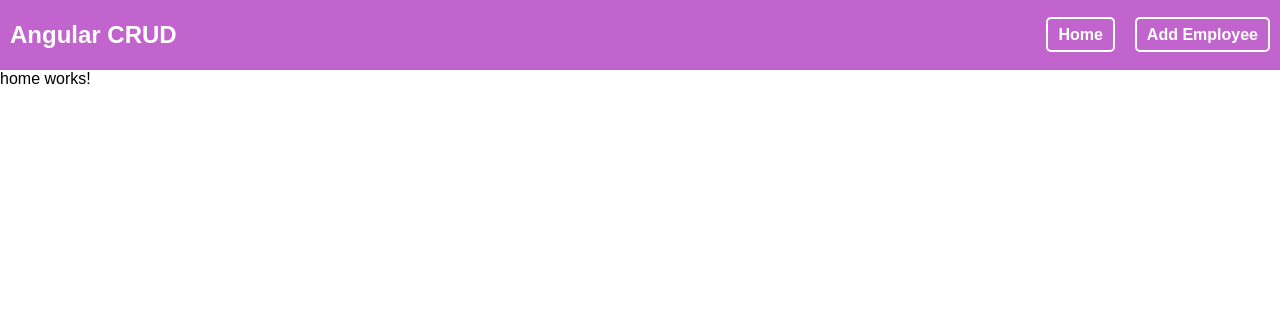
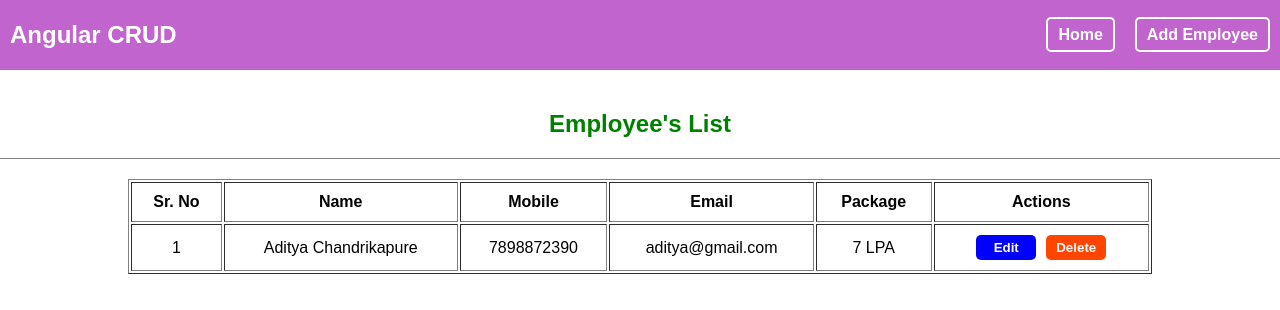
Before and after one commit to AnkushChavhan7596/Angular-crud, an Angular app in the folder Angular-crud/: page / in a window 1280 px wide. Shown: the top 310 px of the page. Built offline with nearby package versions, Linux system fonts and the light colour scheme.

Commit message:
employees table added

```diff
--- a/Angular-crud/src/app/pages/home/home.component.css
+++ b/Angular-crud/src/app/pages/home/home.component.css
@@ -0,0 +1,41 @@
+.heading {
+    text-align: center;
+    margin : 20px 0;
+    color : green;
+    border-bottom: .1px solid gray;
+    padding : 20px 0;
+}
+
+.employees-wrapper {
+  display: flex;
+  justify-content: center;
+}
+
+.employees-wrapper table {
+    width: 80%;
+    text-align: center;
+}
+
+.employees-wrapper table th, td {
+    padding : 10px;
+}
+
+.action-btn {
+    padding: 5px 10px;
+    min-width: 60px;
+    outline: none;
+    border: transparent;
+    font-weight: 600;
+    color:white;
+    border-radius: 5px;
+    margin : 0 5px;
+    cursor: pointer;
+}
+
+.primary {
+   background-color: blue;
+}
+
+.warn {
+    background-color: orangered;
+}
--- a/Angular-crud/src/app/pages/home/home.component.html
+++ b/Angular-crud/src/app/pages/home/home.component.html
@@ -1 +1,27 @@
-<p>home works!</p>
+<div class="wrapper">
+    <h2 class="heading">Employee's List</h2>
+
+    <div class="employees-wrapper">
+            <table border="1">
+                <tr>
+                    <th>Sr. No</th>
+                    <th>Name</th>
+                    <th>Mobile</th>
+                    <th>Email</th>
+                    <th>Package</th>
+                    <th>Actions</th>
+                </tr>
+                <tr>
+                   <td>1</td>
+                   <td>Aditya Chandrikapure</td>
+                   <td>7898872390</td>
+                   <td>aditya@gmail.com</td>
+                   <td>7 LPA</td>
+                   <td>
+                    <button class="action-btn primary">Edit</button>
+                    <button class="action-btn warn">Delete</button>
+                   </td>
+                </tr>
+            </table>
+    </div>
+</div>
```
